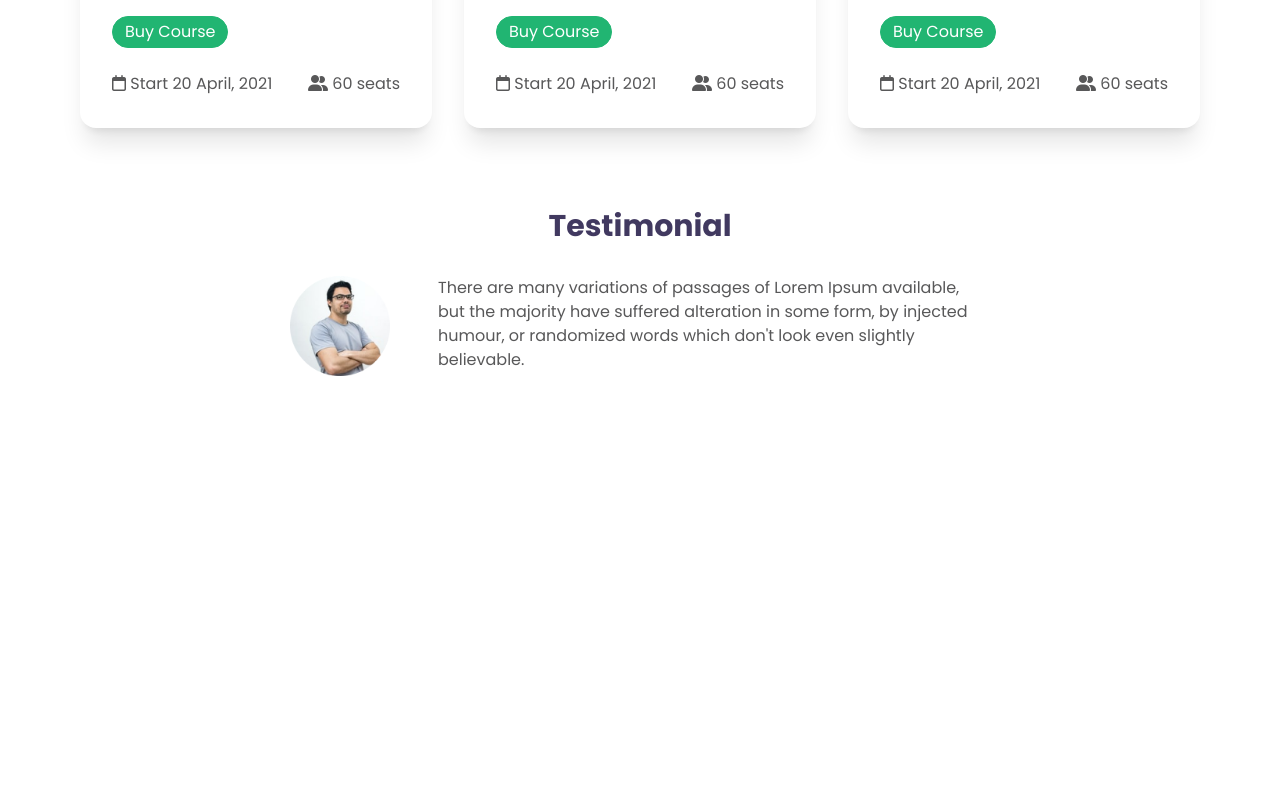
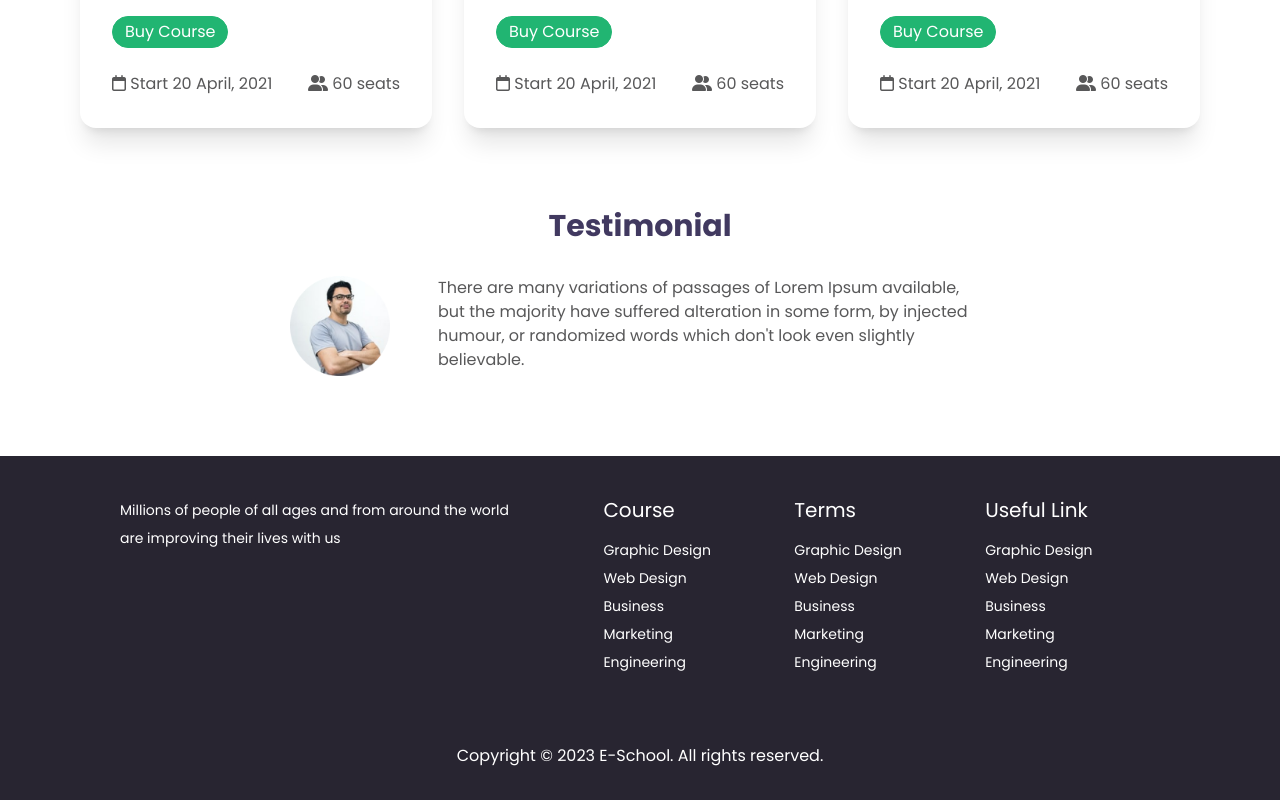
Before and after one commit to Ashik-Himel/e-school, a website: page index.html in a window 1280 px wide. Shown: the part 1346-2146 px from the top of the page. Before the commit the page ends 1722 px from the top, so only its background shows below. Drawn offline with Linux system fonts and the light colour scheme.

Commit message:
footer section added

```diff
--- a/index.html
+++ b/index.html
@@ -1,5 +1,5 @@
 <!DOCTYPE html>
-<html lang="en">
+<html lang="en" class="scroll-smooth">
 <head>
   <meta charset="UTF-8">
   <meta name="viewport" content="width=device-width, initial-scale=1.0">
@@ -46,7 +46,7 @@
               </div>
             </div>
           </div>
-          <div class="drawer-side">
+          <div class="drawer-side z-10">
             <label for="my-drawer-3" class="drawer-overlay"></label>
             <ul class="menu p-4 w-[80%] max-w-[380px] h-full bg-base-200 text-base justify-center items-center gap-2">
               <!-- Sidebar content here -->
@@ -121,7 +121,7 @@
             <div class="card-body items-start w-full max-w-lg mx-auto">
               <h3>Modern Psychology</h3>
               <span>Designation</span>
-              <a href="#" class="btn btn-primary btn-sm mt-4">Buy Course</a>
+              <a href="#/" class="btn btn-primary btn-sm mt-4">Buy Course</a>
               <div class="flex justify-between gap-4 w-full mt-4">
                 <div>
                   <i class="fa-regular fa-calendar"></i> <span>Start 20  April, 2021</span>
@@ -139,7 +139,7 @@
             <div class="card-body items-start w-full max-w-lg mx-auto">
               <h3>Modern Psychology</h3>
               <span>Designation</span>
-              <a href="#" class="btn btn-primary btn-sm mt-4">Buy Course</a>
+              <a href="#/" class="btn btn-primary btn-sm mt-4">Buy Course</a>
               <div class="flex justify-between gap-4 w-full mt-4">
                 <div>
                   <i class="fa-regular fa-calendar"></i> <span>Start 20  April, 2021</span>
@@ -157,7 +157,7 @@
             <div class="card-body items-start w-full max-w-lg mx-auto">
               <h3>Modern Psychology</h3>
               <span>Designation</span>
-              <a href="#" class="btn btn-primary btn-sm mt-4">Buy Course</a>
+              <a href="#/" class="btn btn-primary btn-sm mt-4">Buy Course</a>
               <div class="flex justify-between gap-4 w-full mt-4">
                 <div>
                   <i class="fa-regular fa-calendar"></i> <span>Start 20  April, 2021</span>
@@ -188,5 +188,41 @@
       </div>
     </section>
   </main>
+
+  <!-- Footer Section -->
+  <footer class="mt-12 lg:mt-20 bg-footer-bg text-white">
+    <div class="container">
+      <div class="footer p-10 [&_span]:text-xl">
+        <div>
+          <p class="max-w-[400px] leading-[2]">Millions of people of all ages and from around the world are improving their lives with us</p>
+        </div>
+        <div>
+          <span class="text-2xl text-bold mb-2">Course</span>
+          <a class="link link-hover">Graphic Design</a>
+          <a class="link link-hover">Web Design</a>
+          <a class="link link-hover">Business</a>
+          <a class="link link-hover">Marketing</a>
+          <a class="link link-hover">Engineering</a>
+        </div>
+        <div>
+          <span class="text-2xl text-bold mb-2">Terms</span>
+          <a class="link link-hover">Graphic Design</a>
+          <a class="link link-hover">Web Design</a>
+          <a class="link link-hover">Business</a>
+          <a class="link link-hover">Marketing</a>
+          <a class="link link-hover">Engineering</a>
+        </div>
+        <div>
+          <span class="text-2xl text-bold mb-2">Useful Link</span>
+          <a class="link link-hover">Graphic Design</a>
+          <a class="link link-hover">Web Design</a>
+          <a class="link link-hover">Business</a>
+          <a class="link link-hover">Marketing</a>
+          <a class="link link-hover">Engineering</a>
+        </div>
+      </div>
+      <p class="text-center py-8">Copyright © 2023 E-School. All rights reserved.</p>
+    </div>
+  </footer>
 </body>
 </html>
```
Also changed, not shown: css/style.css.
